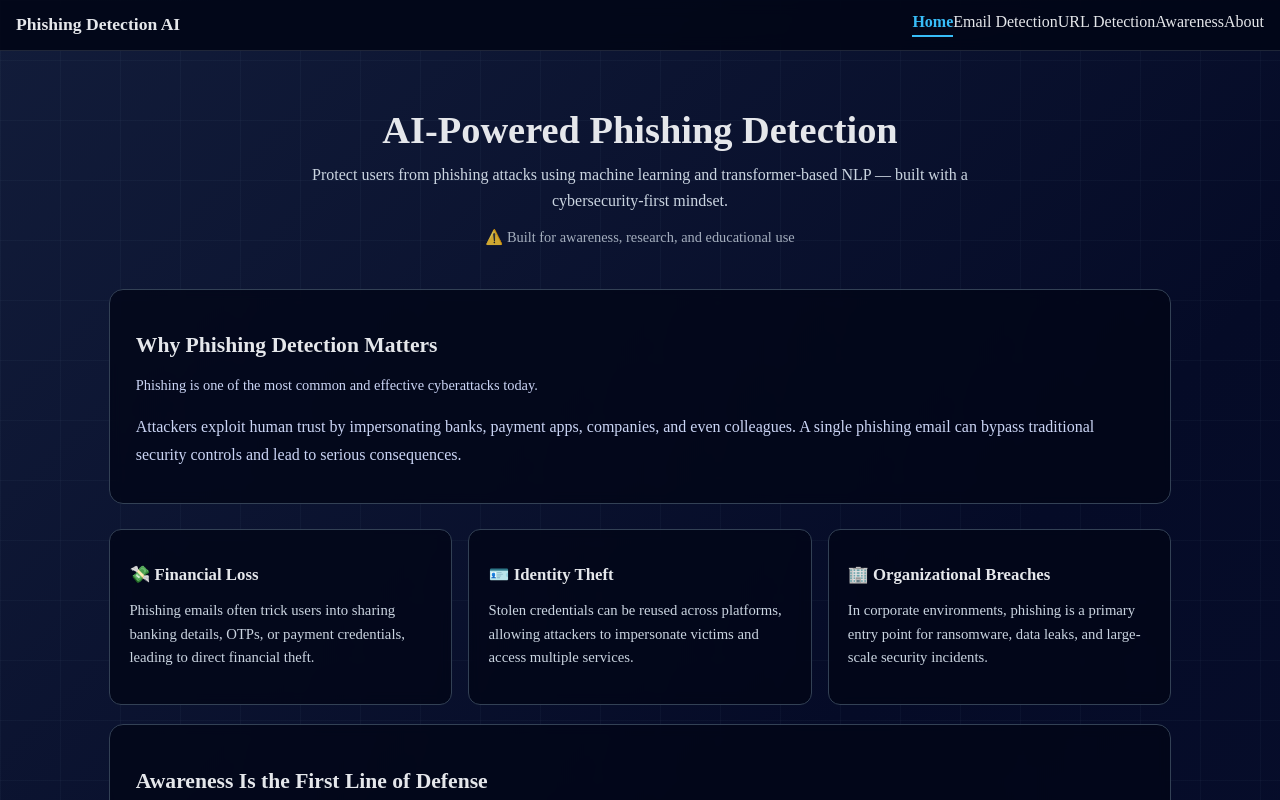
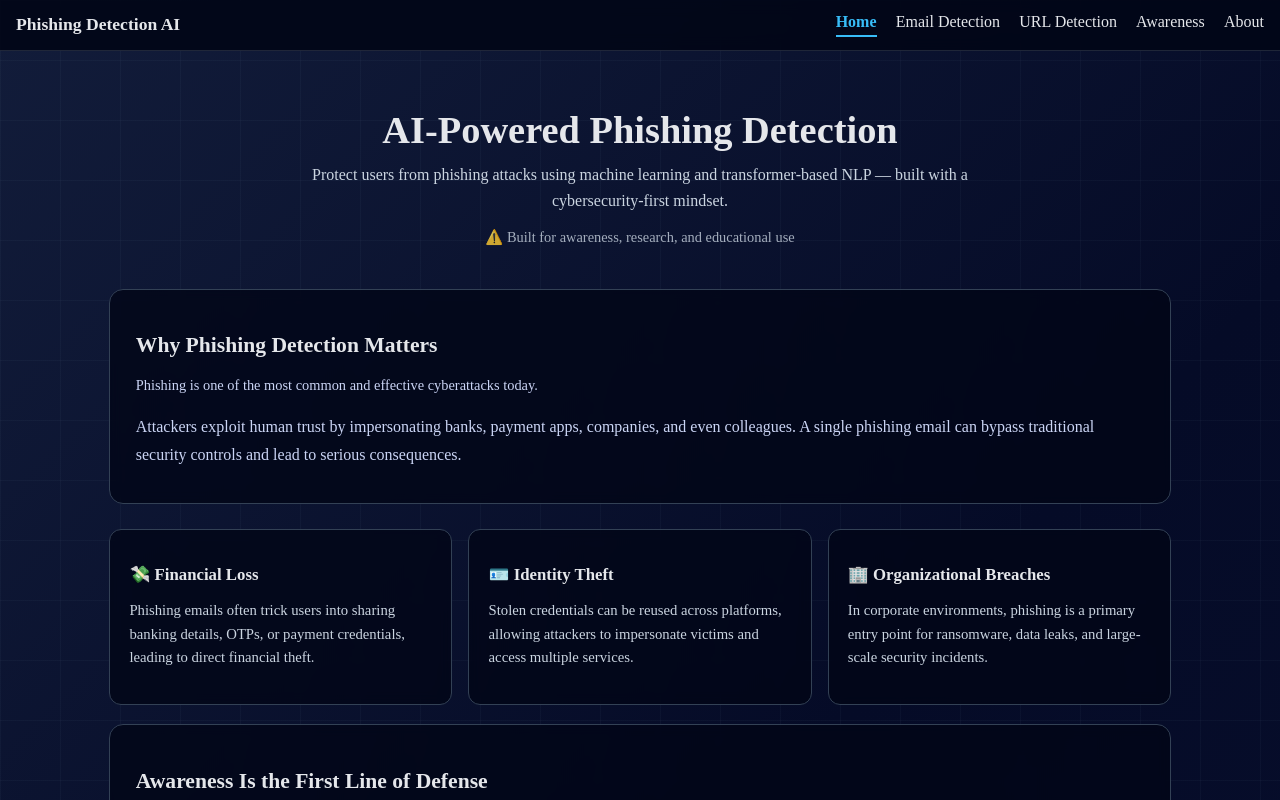
Before and after one commit to ShreyaKeraliya/AI-Powered-Phishing-Detection-System, a Next.js app in the folder frontend/: page / in a window 1280 px wide. Shown: the top 800 px of the page. Built offline with nearby package versions, Linux system fonts and the light colour scheme.

Commit message:
Update globals.css

```diff
--- a/frontend/styles/globals.css
+++ b/frontend/styles/globals.css
@@ -429,6 +429,8 @@ textarea {
 
 .desktop-nav {
   display: flex;
+  gap: 1.2rem;
+
 }
 
 .menu-btn {
```
